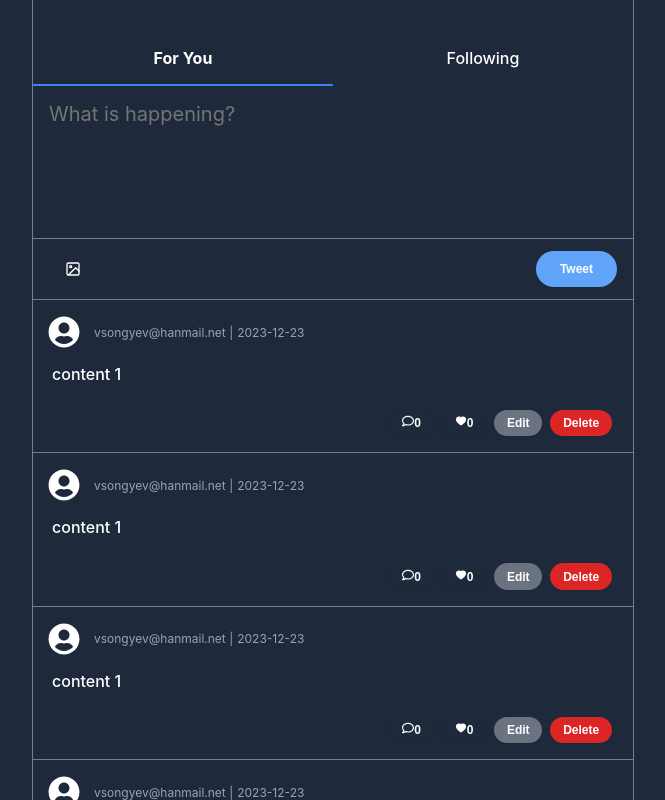
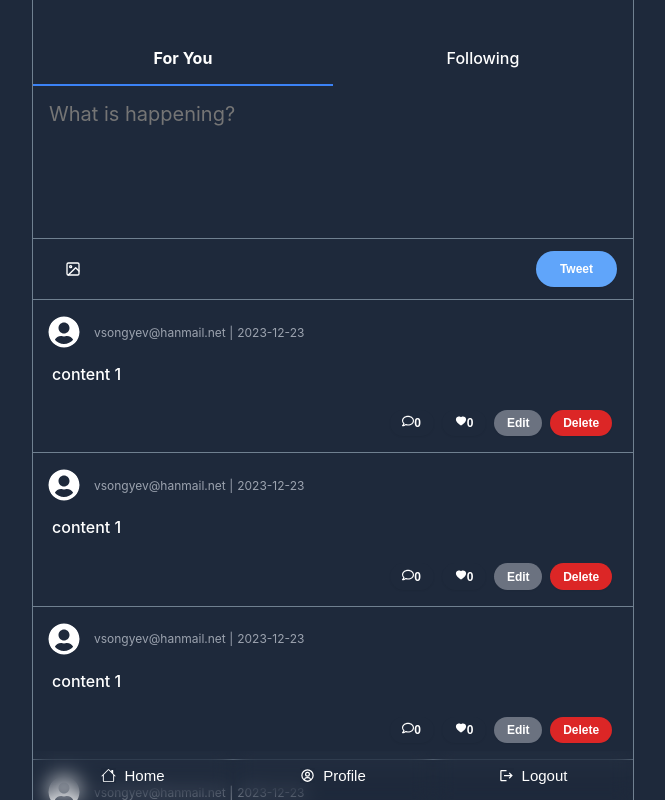
Before and after one commit to songye38/2023_react_twitter_app, a React (Create React App) app in the folder twitter_app_main/: page / in a window 1280 px wide. Shown: the top 800 px of the page, without its empty margins (307-972 px from the left). Built offline with nearby package versions, Linux system fonts and the light colour scheme.

Commit message:
Update index.scss 메뉴 컴포넌트 스타일링 추가

```diff
--- a/twitter_app_main/src/index.scss
+++ b/twitter_app_main/src/index.scss
@@ -48,6 +48,38 @@
   cursor: pointer;
   box-shadow: 0 1px 2px 0 rgba(0,0,0,0.05);
 
+}
+
+//메뉴 컴포넌트 스타일링
+.footer {
+  position : fixed;
+  right : 0;
+  left : 0;
+  bottom : 0;
+  z-index : 10;
+  width : 100%;
+  max-width : 600px;
+  margin : 0 auto;
+  background-color : transparent;
+  color : $white;
+
+  &__grid {
+    display : grid;
+    grid-template-columns: repeat(3,minmax(0,1fr));
+    background-color : transparent;
+
+    button {
+      border : none;
+      display : flex;
+      gap : 8px;
+      justify-content: center;
+      align-items: center;
+      font-size : 15px;
+      background-color : transparent;
+      padding: 16px 0px;
+      backdrop-filter : blur(10px) !important;
+    }
+  }
 }
 
 
```
